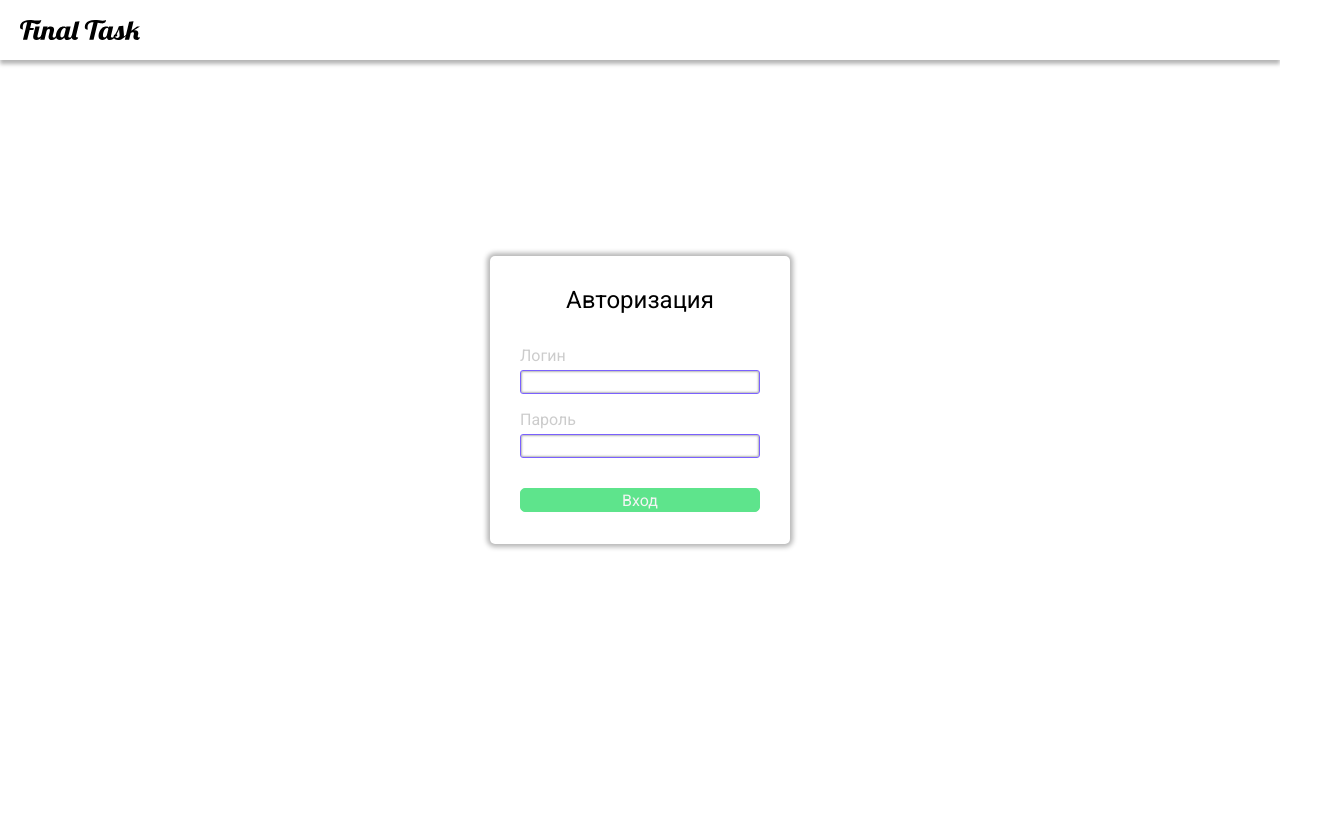
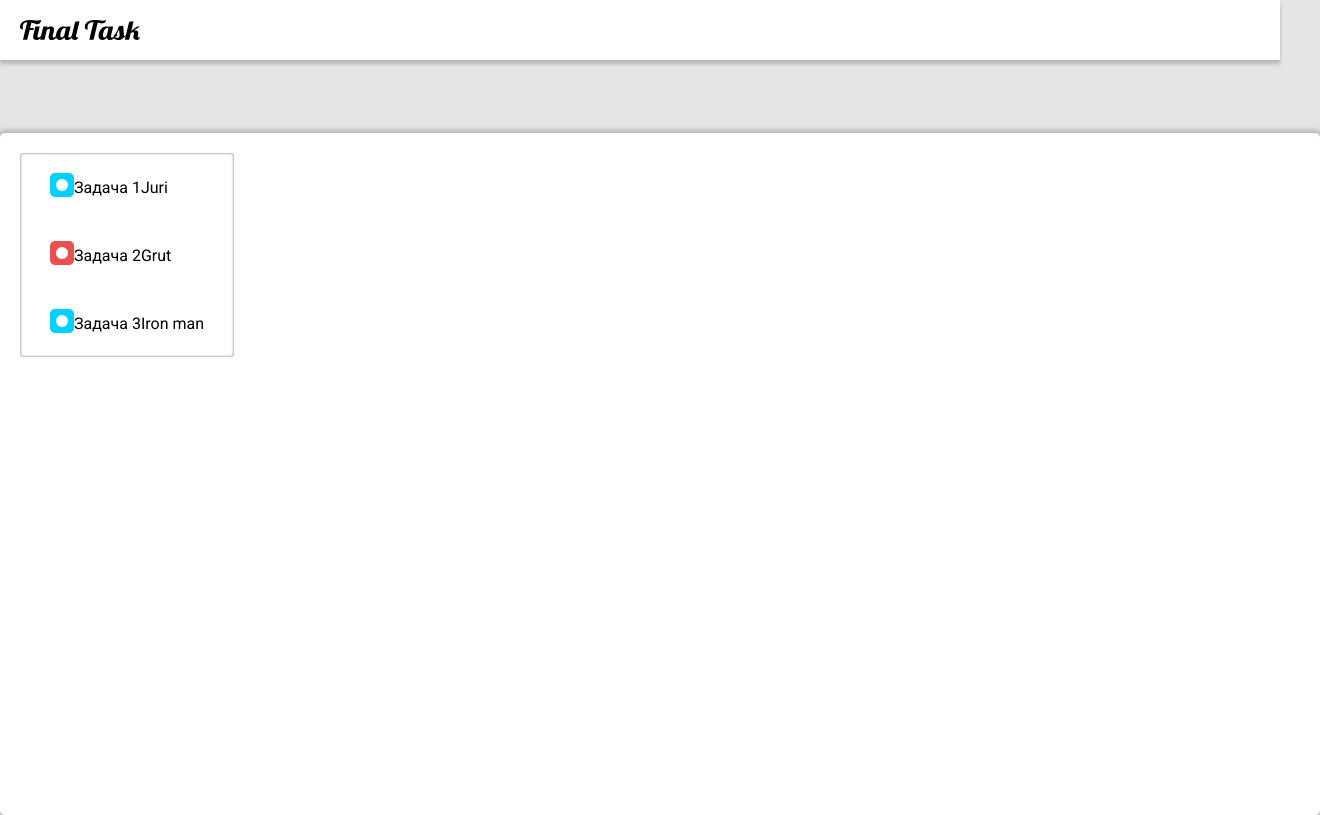
Before and after one commit to nikolaevyur/FT-react-app, a React (Create React App) app: page / in a window 1280 px wide. Shown: the whole page, 1320 px wide, since content can reach past the window. Built offline with nearby package versions, Linux system fonts and the light colour scheme.

Commit message:
added some components of 'main'

```diff
--- a/src/App.jsx
+++ b/src/App.jsx
@@ -1,10 +1,12 @@
 import React from "react";
-import Login from "../src/pages/login/login";
+// import Login from "../src/pages/login/login";
 import './App.scss'
+import Main from "./pages/main/main";
 
 const App = () => {
   return (
-    <Login />
+    // <Login />
+    <Main />
   )
 }
 
--- a/src/App.scss
+++ b/src/App.scss
@@ -7,3 +7,7 @@
   font-size: 16px;
   line-height: 19px;
 };
+
+body {
+  background-color: #E5E5E5;
+}
--- /dev/null
+++ b/src/components/board/board.jsx
@@ -0,0 +1,49 @@
+import React from "react";
+import Task from "../task/task";
+import "./board.scss"
+
+const tasks = [
+  {
+    type: 'task',
+    name: 'Задача 1',
+    user: 'Juri',
+    status: 'open',
+    priority: 'high',
+  },
+  {
+    type: 'bug',
+    name: 'Задача 2',
+    user: 'Grut',
+    status: 'test',
+    priority: 'medium',
+  },
+
+  {
+    type: 'task',
+    name: 'Задача 3',
+    user: 'Iron man',
+    status: 'done',
+    priority: 'low'
+  }
+]
+
+const Board = () => {
+  return (
+    <div className="board">
+      {/* Sorting */}
+
+      <div className="task-wrapper">
+        {tasks.map(task => (
+          <Task
+            name={task.name}
+            user={task.user}
+            type={task.type}
+          />
+        ))}
+      </div>
+
+      {/* Number of pages */}
+    </div>
+  )
+}
+export default Board;
--- /dev/null
+++ b/src/components/board/board.scss
@@ -0,0 +1,23 @@
+@import "../../assets/styles/variables";
+
+.board {
+  display: flex;
+  flex-direction: column;
+  align-items: flex-start;
+  padding: 20px;
+
+  position: absolute;
+  width: 1280px;
+  height: 642px;
+  left: calc(50% - 1280px/2);
+  top: calc(50% - 642px/2 + 54px);
+
+  background: $white;
+  box-shadow: 0px 0px 5px 3px $grey;
+  border-radius: 5px;
+  }
+
+.task-wrapper {
+  box-shadow: inset 0px 0px 2px 1px #B5B5B5;
+  border-radius: 3px;
+}
--- /dev/null
+++ b/src/components/task/task.jsx
@@ -0,0 +1,18 @@
+import React from "react";
+import Type from "../type/type";
+import "./task.scss"
+
+const Task = (props) => {
+  return (
+      <div className="task">
+        <Type type={props.type}/>
+        <div className="task__name">{props.name}</div>
+        <div className="task__user">{props.user}</div>
+        <div className="task__status"></div>
+        <div className="task__priority"></div>
+        <div className="task__burger"></div>
+    </div>
+  )
+}
+
+export default Task;
--- /dev/null
+++ b/src/components/task/task.scss
@@ -0,0 +1,8 @@
+@import "../../assets/styles/variables";
+
+.task {
+  display: flex;
+  flex-direction: row;
+  align-items: center;
+  padding: 20px 30px;
+}
--- /dev/null
+++ b/src/components/type/type.jsx
@@ -0,0 +1,15 @@
+import React from "react";
+import typeTask from "../../assets/img/typeTask.svg";
+import typeBug from "../../assets/img/typeBug.svg";
+
+const Type = (props) => {
+  return (
+    <div className="task__type">
+    {props.type === 'bug' ?
+      (<div><img src={typeBug} alt="Task" /></div>) :
+      (<div><img src={typeTask} alt="Task" /></div>)
+    }</div>
+  )
+}
+
+export default Type;
--- /dev/null
+++ b/src/pages/main/main.jsx
@@ -0,0 +1,14 @@
+import React from "react";
+import Board from "../../components/board/board";
+import Header from "../../components/header/header";
+
+const Main = () => {
+  return (
+    <>
+      <Header />
+      <Board />
+    </>
+  )
+}
+
+export default Main;
```
Also changed, not shown: src/assets/img/typeBug.svg (added), src/assets/img/typeTask.svg (added).
